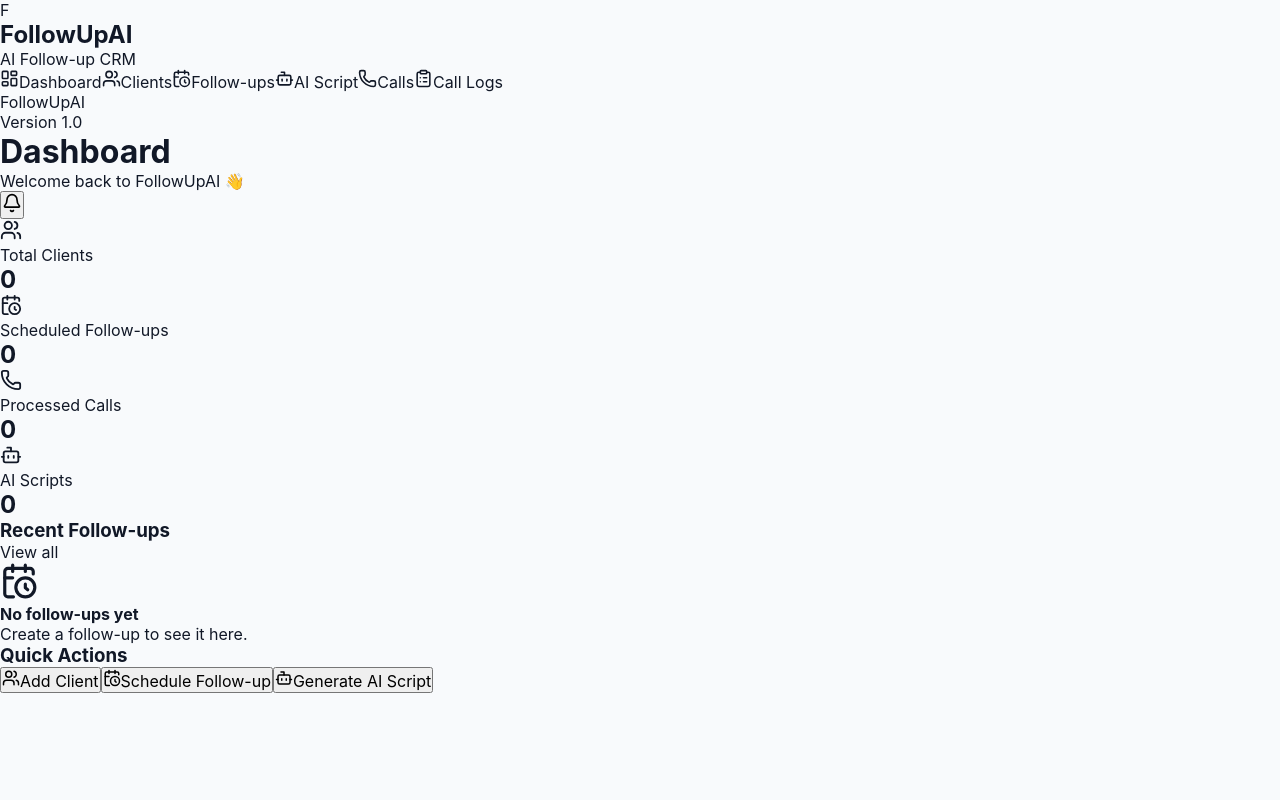
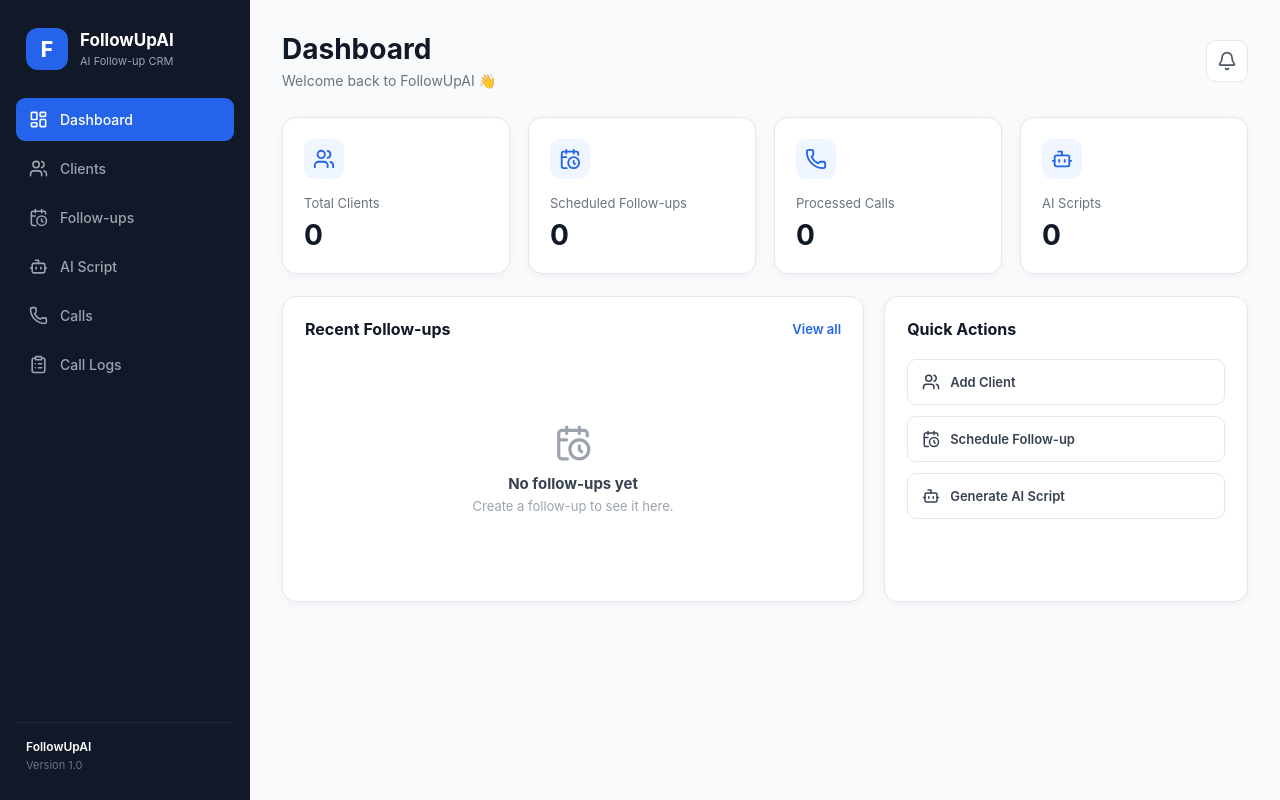
Before and after one commit to santoshml-lab/followupai-frontend, a React (Vite) app: page / in a window 1280 px wide. Built offline with nearby package versions, Linux system fonts and the light colour scheme.

Commit message:
Update index.css

```diff
--- a/src/index.css
+++ b/src/index.css
@@ -44,3 +44,351 @@ a {
 #root {
   min-height: 100vh;
 }
+
+/* ================================
+   APP LAYOUT
+================================ */
+
+.app-layout {
+  display: flex;
+  min-height: 100vh;
+}
+
+/* ================================
+   SIDEBAR
+================================ */
+
+.sidebar {
+  width: 250px;
+  min-height: 100vh;
+  background: #111827;
+  color: #ffffff;
+  padding: 24px 16px;
+  display: flex;
+  flex-direction: column;
+  position: fixed;
+  left: 0;
+  top: 0;
+  bottom: 0;
+}
+
+.brand {
+  display: flex;
+  align-items: center;
+  gap: 12px;
+  padding: 4px 10px 28px;
+}
+
+.brand-logo {
+  width: 42px;
+  height: 42px;
+  border-radius: 12px;
+  background: #2563eb;
+  display: flex;
+  align-items: center;
+  justify-content: center;
+  font-size: 21px;
+  font-weight: 800;
+}
+
+.brand h2 {
+  font-size: 17px;
+  line-height: 1.2;
+}
+
+.brand span {
+  display: block;
+  margin-top: 4px;
+  color: #9ca3af;
+  font-size: 11px;
+}
+
+.sidebar-nav {
+  display: flex;
+  flex-direction: column;
+  gap: 6px;
+}
+
+.nav-item {
+  display: flex;
+  align-items: center;
+  gap: 12px;
+  padding: 12px 13px;
+  border-radius: 9px;
+  color: #9ca3af;
+  font-size: 14px;
+  font-weight: 500;
+  transition: 0.2s ease;
+}
+
+.nav-item:hover {
+  background: #1f2937;
+  color: #ffffff;
+}
+
+.nav-item.active {
+  background: #2563eb;
+  color: #ffffff;
+}
+
+.sidebar-footer {
+  margin-top: auto;
+  padding: 16px 10px 4px;
+  border-top: 1px solid #1f2937;
+}
+
+.sidebar-footer p {
+  font-size: 12px;
+  font-weight: 600;
+}
+
+.sidebar-footer span {
+  display: block;
+  margin-top: 4px;
+  color: #6b7280;
+  font-size: 11px;
+}
+
+/* ================================
+   MAIN CONTENT
+================================ */
+
+.main-content {
+  width: calc(100% - 250px);
+  margin-left: 250px;
+  min-height: 100vh;
+}
+
+.dashboard-content {
+  padding: 32px;
+  max-width: 1500px;
+  margin: 0 auto;
+}
+
+/* ================================
+   PAGE HEADER
+================================ */
+
+.page-header {
+  display: flex;
+  justify-content: space-between;
+  align-items: center;
+  margin-bottom: 28px;
+}
+
+.page-header h1 {
+  font-size: 28px;
+  font-weight: 750;
+  color: #111827;
+}
+
+.page-header p {
+  margin-top: 6px;
+  color: #6b7280;
+  font-size: 14px;
+}
+
+.notification-button {
+  width: 42px;
+  height: 42px;
+  border: 1px solid #e5e7eb;
+  border-radius: 10px;
+  background: #ffffff;
+  color: #4b5563;
+  display: flex;
+  align-items: center;
+  justify-content: center;
+}
+
+/* ================================
+   STATS
+================================ */
+
+.stats-grid {
+  display: grid;
+  grid-template-columns: repeat(4, 1fr);
+  gap: 18px;
+  margin-bottom: 22px;
+}
+
+.stat-card {
+  background: #ffffff;
+  border: 1px solid #e5e7eb;
+  border-radius: 14px;
+  padding: 21px;
+  box-shadow: 0 2px 8px rgba(15, 23, 42, 0.04);
+}
+
+.stat-icon {
+  width: 40px;
+  height: 40px;
+  border-radius: 10px;
+  background: #eff6ff;
+  color: #2563eb;
+  display: flex;
+  align-items: center;
+  justify-content: center;
+  margin-bottom: 16px;
+}
+
+.stat-card p {
+  color: #6b7280;
+  font-size: 13px;
+}
+
+.stat-card h2 {
+  margin-top: 7px;
+  font-size: 28px;
+  color: #111827;
+}
+
+/* ================================
+   DASHBOARD GRID
+================================ */
+
+.dashboard-grid {
+  display: grid;
+  grid-template-columns: 1.6fr 1fr;
+  gap: 20px;
+}
+
+.panel {
+  background: #ffffff;
+  border: 1px solid #e5e7eb;
+  border-radius: 14px;
+  padding: 22px;
+  box-shadow: 0 2px 8px rgba(15, 23, 42, 0.04);
+}
+
+.panel-header {
+  display: flex;
+  justify-content: space-between;
+  align-items: center;
+  margin-bottom: 20px;
+}
+
+.panel-header h3 {
+  font-size: 16px;
+}
+
+.panel-header span {
+  color: #2563eb;
+  font-size: 13px;
+  font-weight: 600;
+  cursor: pointer;
+}
+
+/* ================================
+   EMPTY STATE
+================================ */
+
+.empty-state {
+  min-height: 220px;
+  display: flex;
+  flex-direction: column;
+  align-items: center;
+  justify-content: center;
+  text-align: center;
+  color: #9ca3af;
+}
+
+.empty-state svg {
+  margin-bottom: 12px;
+}
+
+.empty-state h4 {
+  color: #374151;
+  font-size: 15px;
+}
+
+.empty-state p {
+  margin-top: 5px;
+  font-size: 13px;
+}
+
+/* ================================
+   QUICK ACTIONS
+================================ */
+
+.quick-actions {
+  display: flex;
+  flex-direction: column;
+  gap: 11px;
+}
+
+.quick-actions button {
+  width: 100%;
+  min-height: 46px;
+  border: 1px solid #e5e7eb;
+  background: #ffffff;
+  border-radius: 9px;
+  display: flex;
+  align-items: center;
+  gap: 10px;
+  padding: 0 14px;
+  color: #374151;
+  font-size: 13px;
+  font-weight: 600;
+  transition: 0.2s ease;
+}
+
+.quick-actions button:hover {
+  border-color: #2563eb;
+  color: #2563eb;
+  background: #eff6ff;
+}
+
+/* ================================
+   RESPONSIVE
+================================ */
+
+@media (max-width: 1000px) {
+  .stats-grid {
+    grid-template-columns: repeat(2, 1fr);
+  }
+
+  .dashboard-grid {
+    grid-template-columns: 1fr;
+  }
+}
+
+@media (max-width: 700px) {
+  .sidebar {
+    width: 70px;
+    padding: 20px 10px;
+  }
+
+  .brand {
+    justify-content: center;
+    padding-left: 0;
+    padding-right: 0;
+  }
+
+  .brand > div:last-child,
+  .nav-item span,
+  .sidebar-footer {
+    display: none;
+  }
+
+  .nav-item {
+    justify-content: center;
+    padding: 12px;
+  }
+
+  .main-content {
+    width: calc(100% - 70px);
+    margin-left: 70px;
+  }
+
+  .dashboard-content {
+    padding: 20px;
+  }
+
+  .stats-grid {
+    grid-template-columns: 1fr;
+  }
+
+  .page-header h1 {
+    font-size: 23px;
+  }
+}
```
